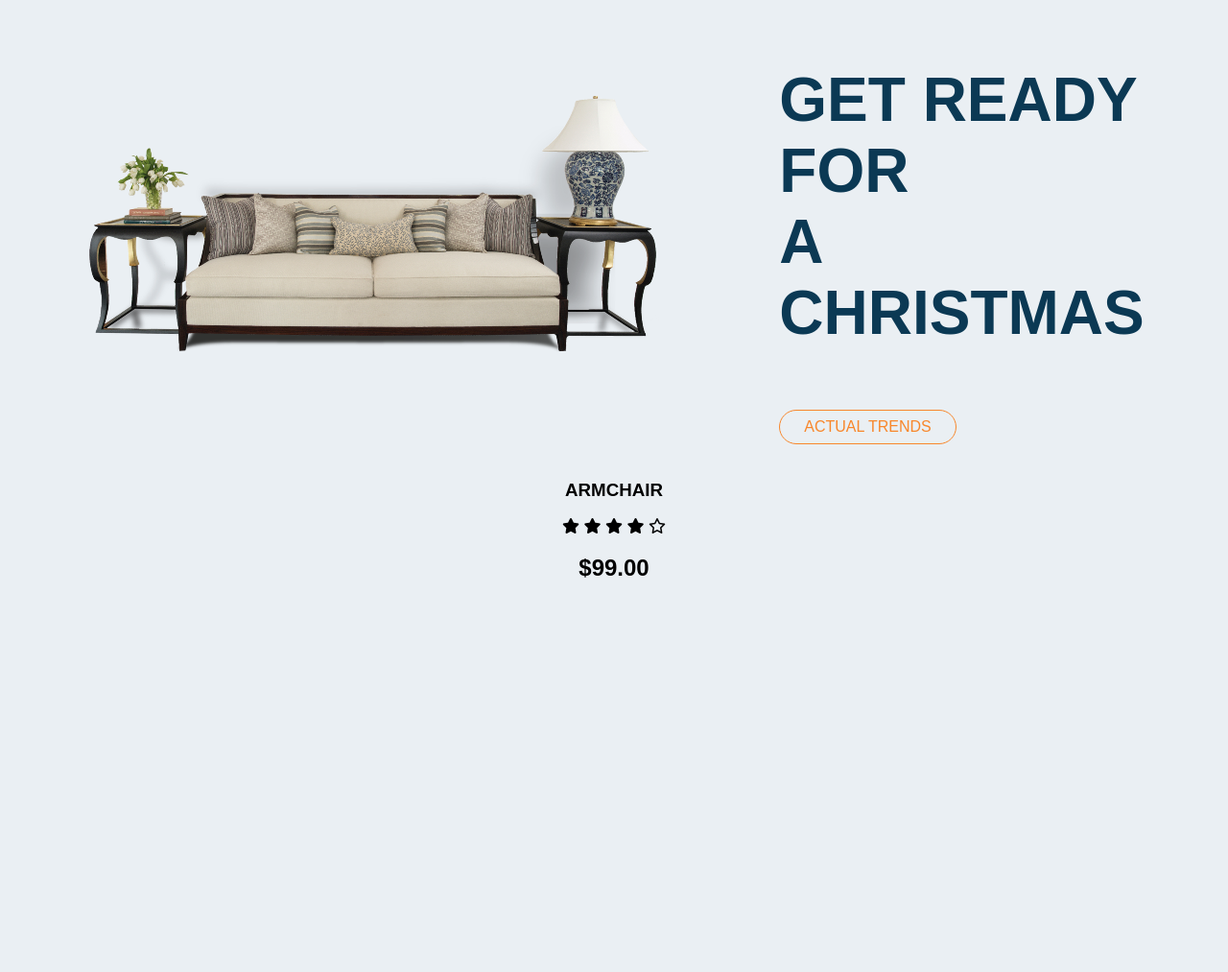
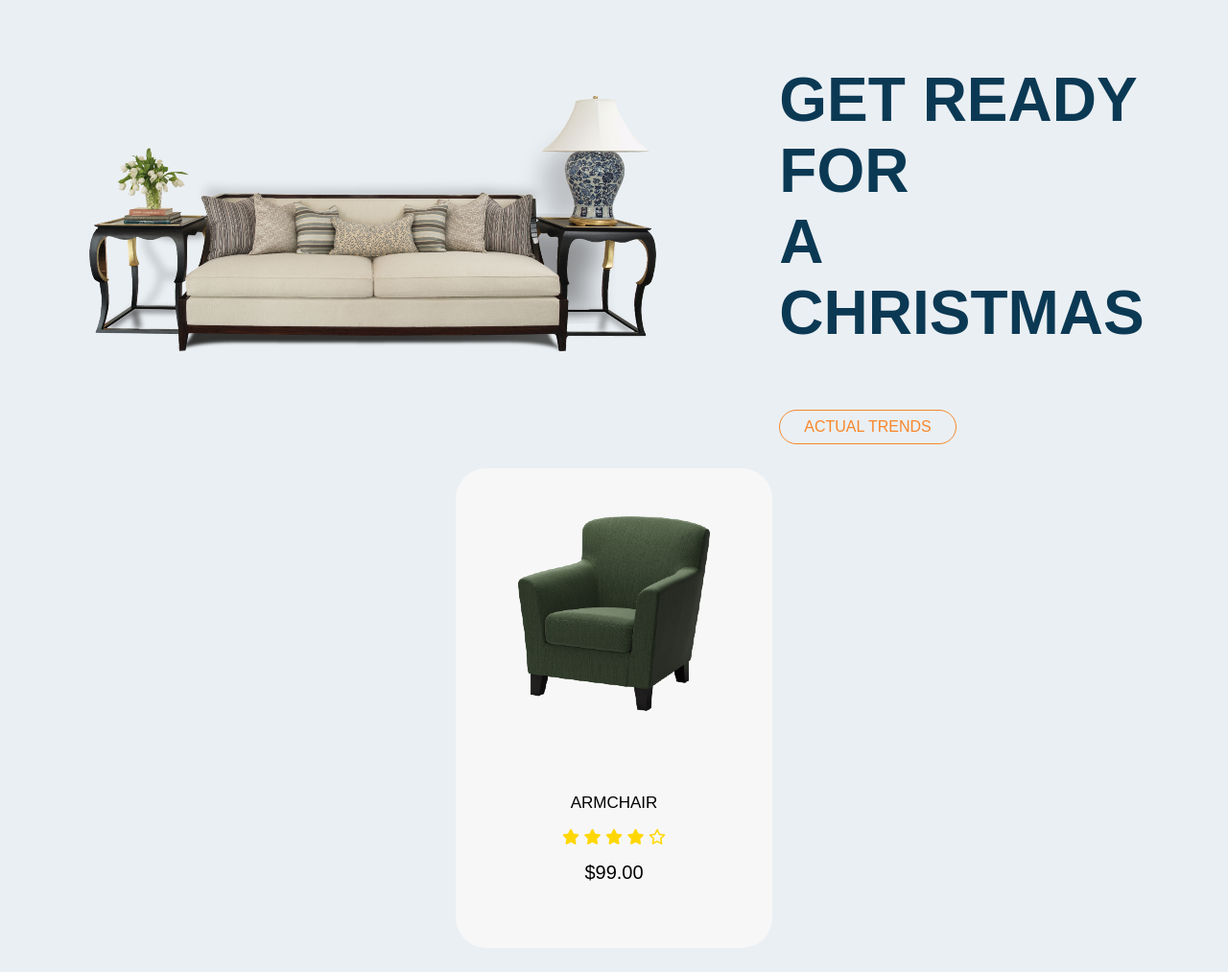
Before and after one commit to Ameer2000Mzori/Furnitrue-Website, a website built with webpack: page src/index.html in a window 1280 px wide. Shown: the part 1967-2980 px from the top of the page at 96% size. Before the commit the page ends 2780 px from the top, so only its background shows below. Built offline with nearby package versions, Linux system fonts and the light colour scheme; a web font is replaced by a local one.

Commit message:
added styling and image to the pricing cards

```diff
--- a/src/index.html
+++ b/src/index.html
@@ -123,7 +123,7 @@
       </div>
       <div class="pricing-Cards">
         <div class="pricing-Card-Wrap">
-          <img src="" alt="" />
+          <img src="./images/pricing-armchair.png" alt="" />
           <div class="price-Title-Stars">
             <h3>ARMCHAIR</h3>
             <div class="stars-Wrap">
--- a/src/style.scss
+++ b/src/style.scss
@@ -659,4 +659,44 @@ body {
       }
     }
   }
+
+  .pricing-Cards {
+    display: flex;
+    flex-direction: row;
+    text-align: center;
+    align-items: center;
+    justify-content: center;
+    flex-wrap: wrap;
+    padding: 15px;
+
+    .pricing-Card-Wrap {
+      display: flex;
+      flex-direction: column;
+      text-align: center;
+      align-items: center;
+      justify-content: space-between;
+      width: 230px;
+      height: 400px;
+      padding: 50px;
+      margin: 10px;
+      background-color: #f7f7f7;
+      border-radius: 2rem;
+
+      .price-Title-Stars {
+        h3 {
+          font-weight: 200;
+          font-size: 17px;
+        }
+
+        i {
+          color: gold;
+        }
+
+        h2 {
+          font-weight: 500;
+          font-size: 20px;
+        }
+      }
+    }
+  }
 }
```
Also changed, not shown: dist/index.html, src/style.css, 1 other file.
